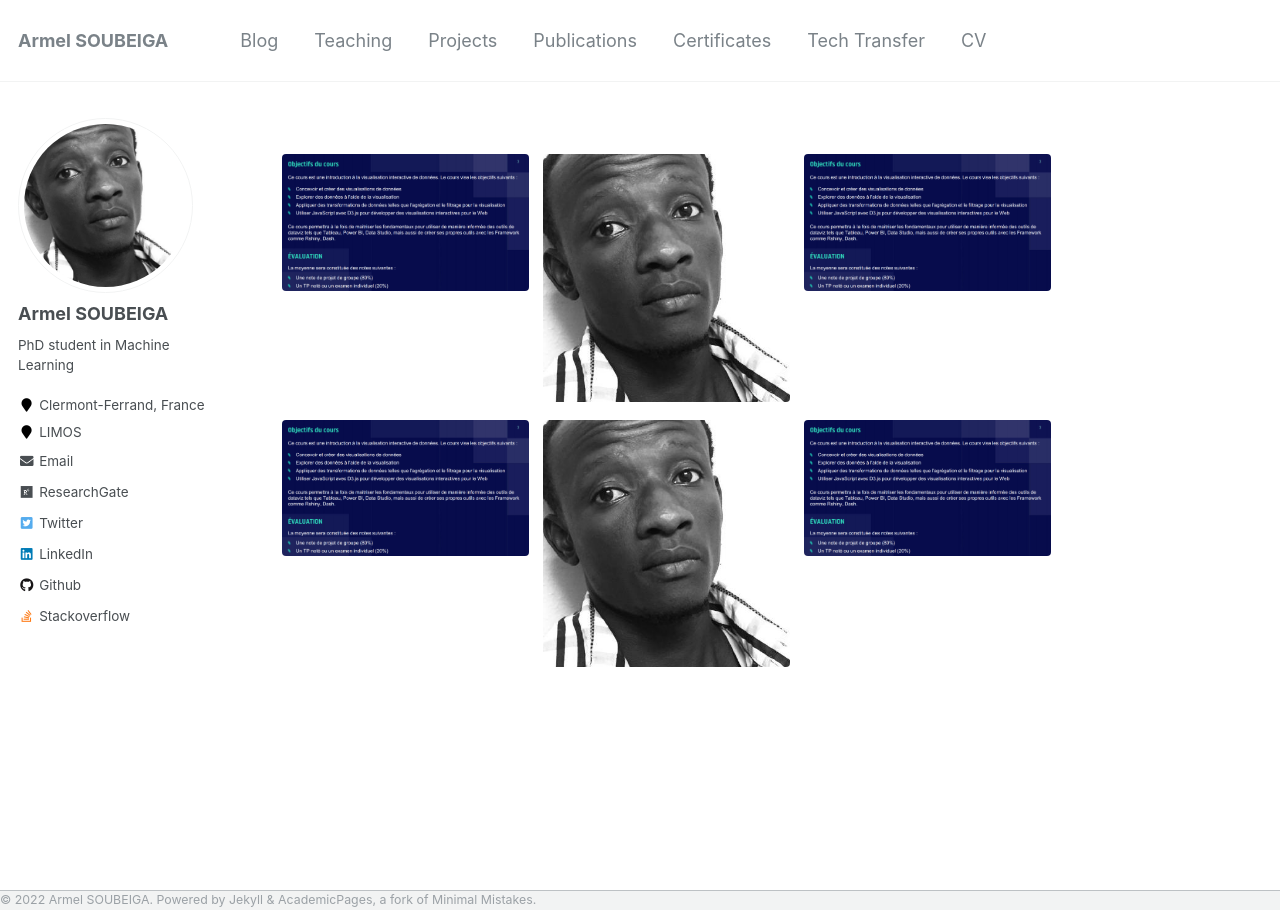
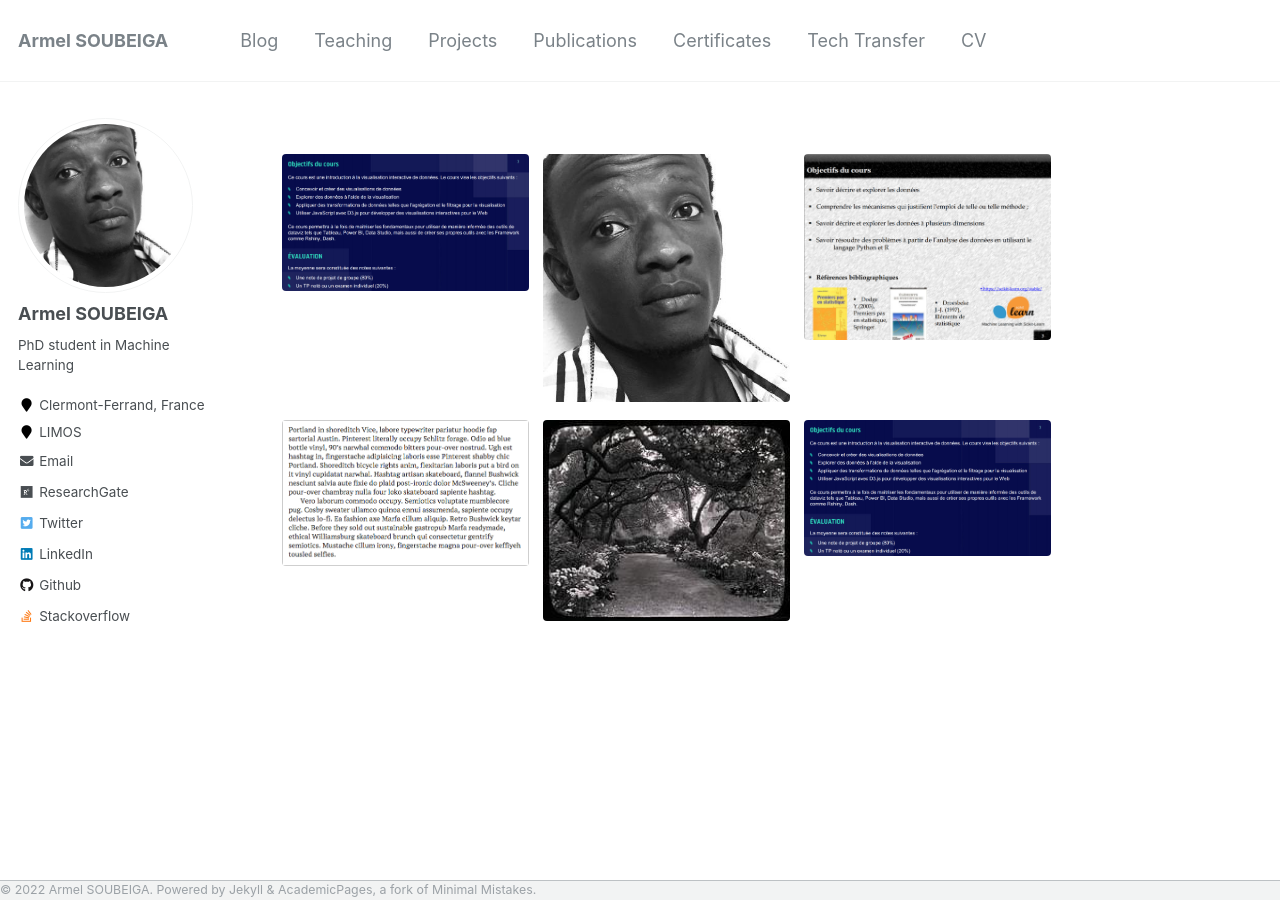
Before and after one commit to armelsoubeiga/neweb, a Jekyll site: the page built from _pages/portfolio.html, in a window 1280 px wide. Built offline with Jekyll 4.4.1, drawn with Linux system fonts in a browser that asks for light colours.

Commit message:
Update portfolio.html

```diff
--- a/_pages/portfolio.html
+++ b/_pages/portfolio.html
@@ -10,16 +10,16 @@ gallery:
     image_path: aso.png
     alt: "eva tower danube"
     title: "Eva in the tower"
-  - url: dataviz.png
-    image_path: dataviz.png
+  - url: statprob.png
+    image_path: statprob.png
     alt: "bbc learning english digital debate with alice and amith"
     title: "Amith and Alice prepping for the digital debate"
-  - url: dataviz.png
-    image_path: dataviz.png
+  - url: paragraph-indent.png
+    image_path: paragraph-indent.png
     alt: "bbc learning english digital debate with alice and amith"
     title: "Amith and Alice prepping for the digital debate"
-  - url: aso.png
-    image_path: aso.png
+  - url: 3953273590_704e3899d5_m.jpg
+    image_path: 3953273590_704e3899d5_m.jpg
     alt: "eva tower danube"
     title: "Eva in the tower"
   - url: dataviz.png
```
